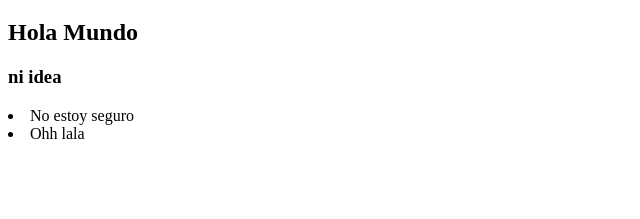
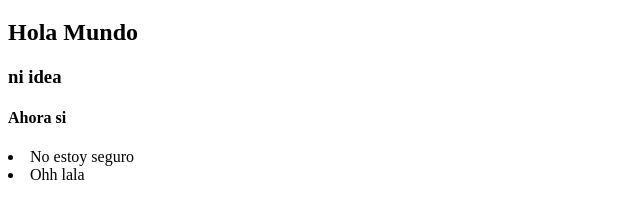
Before and after one commit to mercifullv/Web-Project-Javascript, a plain HTML site: page index.html in a window 1280 px wide. Shown: the part 61-280 px from the top of the page, without its empty margins (0-640 px from the left). Drawn offline with Linux system fonts and the light colour scheme.

Commit message:
ahora si

```diff
--- a/index.html
+++ b/index.html
@@ -10,6 +10,7 @@
 <h1>Hello wold</h1>
 <h2>Hola Mundo</h2>
 <h3>ni idea</h3>
+<h4>Ahora si</h4>
 <a>
     <li>No estoy seguro</li>
     <li>Ohh lala</li>
```
